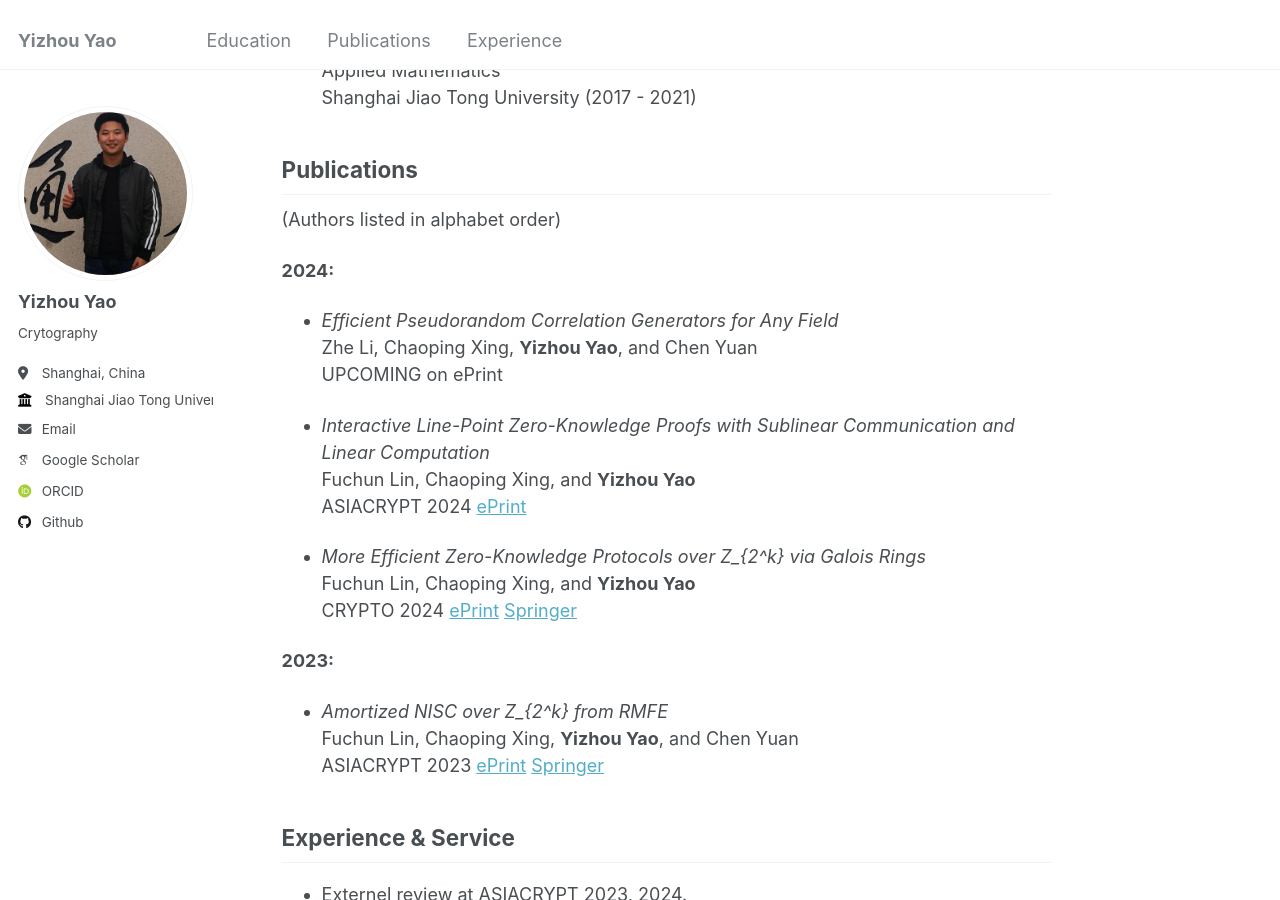
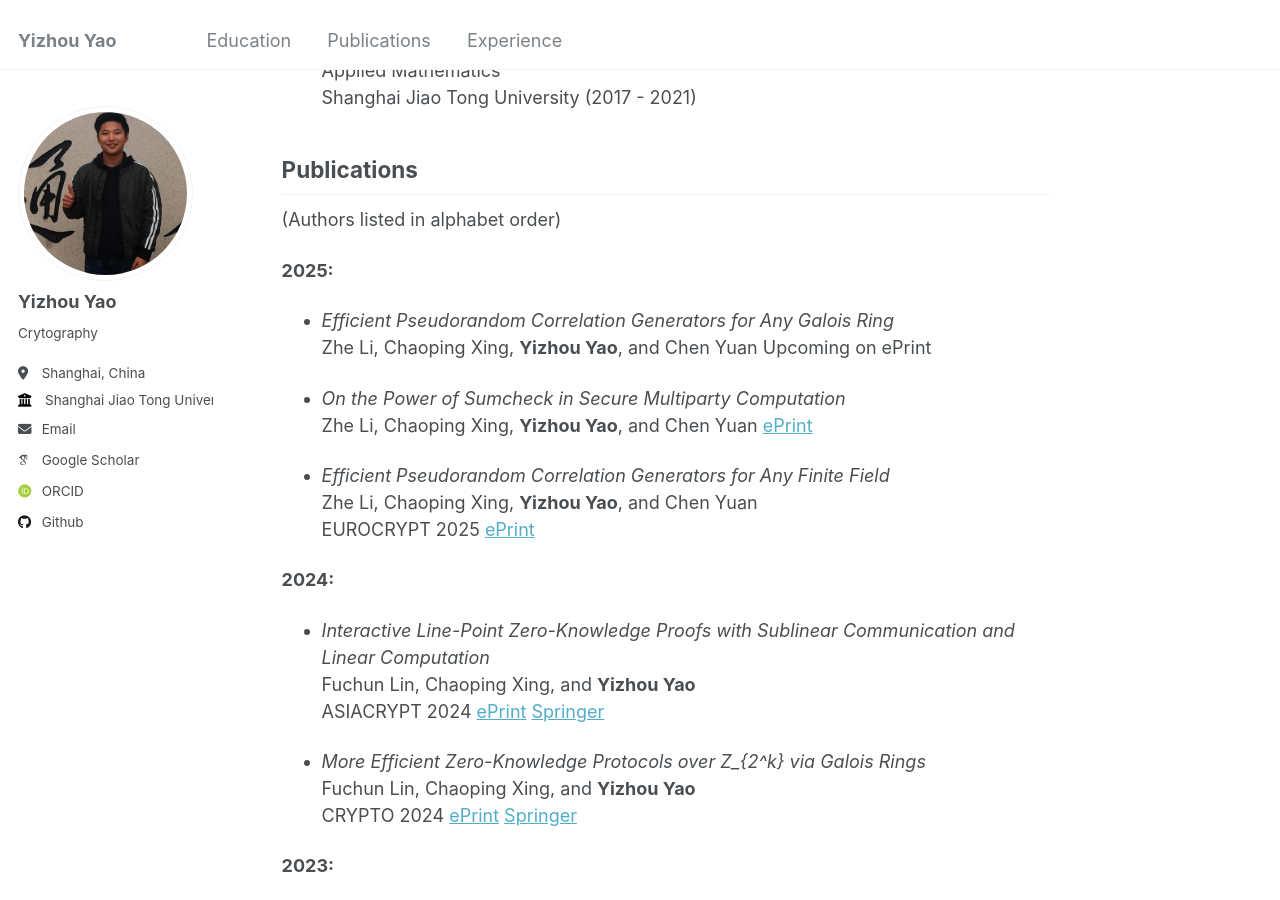
Before and after one commit to sjtu-YizhouYao/sjtu-YizhouYao.github.io, a Jekyll site: the page built from _pages/about.md, in a window 1280 px wide and 900 px high, scrolled down 433 px. Built offline with Jekyll 4.4.1, drawn with Linux system fonts in a browser that asks for light colours; some web fonts are replaced.

Commit message:
Update about.md

```diff
--- a/_pages/about.md
+++ b/_pages/about.md
@@ -22,14 +22,23 @@ I am a Ph.D. student at the Shanghai Jiao Tong University (2023- now), supervise
 <h2 id="publications"> Publications</h2>
 (Authors listed in alphabet order)
 
+**2025:**
+- *Efficient Pseudorandom Correlation Generators for Any Galois Ring*
+  Zhe Li, Chaoping Xing, **Yizhou Yao**, and Chen Yuan
+  Upcoming on ePrint
+
+- *On the Power of Sumcheck in Secure Multiparty Computation*
+  Zhe Li, Chaoping Xing, **Yizhou Yao**, and Chen Yuan
+  [ePrint](https://eprint.iacr.org/2025/177)
+
+- *Efficient Pseudorandom Correlation Generators for Any Finite Field*
+  Zhe Li, Chaoping Xing, **Yizhou Yao**, and Chen Yuan
+  EUROCRYPT 2025 [ePrint](https://eprint.iacr.org/2025/169)
+
 **2024:**
-- *Efficient Pseudorandom Correlation Generators for Any Field*
-  Zhe Li, Chaoping Xing, **Yizhou Yao**, and Chen Yuan
-  UPCOMING on ePrint
-
 - *Interactive Line-Point Zero-Knowledge Proofs with Sublinear Communication and Linear Computation*
   Fuchun Lin, Chaoping Xing, and **Yizhou Yao**
-  ASIACRYPT 2024  [ePrint](https://eprint.iacr.org/2024/1431)
+  ASIACRYPT 2024  [ePrint](https://eprint.iacr.org/2024/1431) [Springer](https://link.springer.com/chapter/10.1007/978-981-96-0935-2_11)
 
 - *More Efficient Zero-Knowledge Protocols over Z_{2^k} via Galois Rings*
   Fuchun Lin, Chaoping Xing, and **Yizhou Yao**
```
